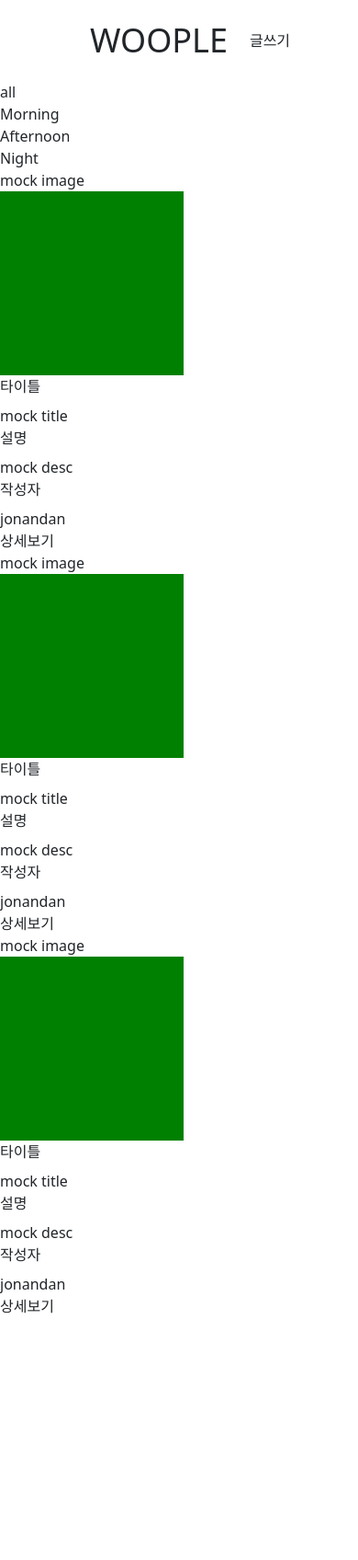
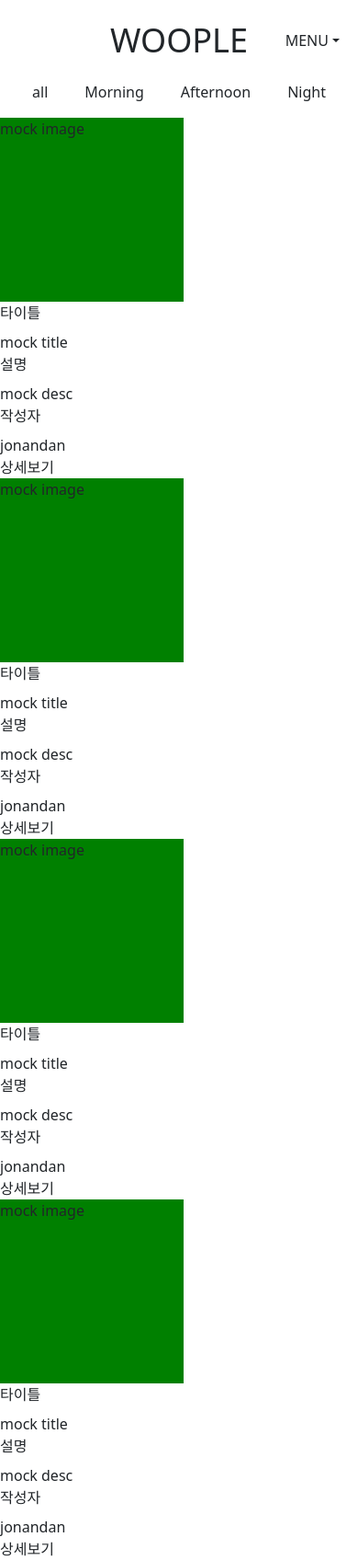
Before and after one commit to nathaneast/woople_front, a React (Create React App) app: page / in a window 390 px wide. Shown: the whole page at 92% size. Before the commit the page ends 1432 px from the top, so only its background shows below. Built offline with nearby package versions, Linux system fonts and the light colour scheme.

Commit message:
수정: 헤더, 메인 반응형 작업

```diff
--- a/src/component/Category.tsx
+++ b/src/component/Category.tsx
@@ -17,16 +17,14 @@ function Category ({ category, setCategory } : Props) {
   }, [category, setCategory]);
 
   return (
-    <section>
-      <nav>
-        <ul onClick={onClickCategory}>
+      <nav className="mb-3">
+        <ul onClick={onClickCategory} className="flex justify-center gap-x-10">
           <li data-name="all">all</li>
           <li data-name="morning">Morning</li>
           <li data-name="afternoon">Afternoon</li>
           <li data-name="night">Night</li>
         </ul>
       </nav>
-    </section>
   );
 };
 
--- a/src/component/Header.tsx
+++ b/src/component/Header.tsx
@@ -1,19 +1,31 @@
+import { NavDropdown } from 'react-bootstrap';
+
 interface Props {
-  toggleItemForm: any;
+  toggleItemForm: () => void;
 }
 
 const Header = ({ toggleItemForm }: Props) => {
   return (
-    <header className="flex justify-center items-center">
-      <div className="flex justify-center items-center">
-        <div>
-          <h1 className="p-4 text-4xl">WOOPLE</h1>
+    <>
+      <header className="flex justify-center items-center">
+        <div className="flex justify-center items-center">
+          <div>
+            <h1 className="p-4 text-4xl">WOOPLE</h1>
+          </div>
         </div>
-        <ul>
+
+        <NavDropdown
+          title="MENU"
+          id="collasible-nav-dropdown"
+          className="absolute right-1 md:hidden"
+        >
+          <NavDropdown.Item onClick={toggleItemForm}>글쓰기</NavDropdown.Item>
+        </NavDropdown>
+        <ul className="absolute right-3 hidden md:block">
           <li onClick={toggleItemForm}>글쓰기</li>
         </ul>
-      </div>
-    </header>
+      </header>
+    </>
   );
 };
 
--- a/src/component/ItemCard.tsx
+++ b/src/component/ItemCard.tsx
@@ -8,17 +8,26 @@ interface Props {
   onShowItemDetail: (contentsKey: number | null) => void;
 }
 
-function ItemCard({ index, title, author, desc, imagePath, redirectUrl, onShowItemDetail }: Props) {
+function ItemCard({
+  index,
+  title,
+  author,
+  desc,
+  imagePath,
+  redirectUrl,
+  onShowItemDetail,
+}: Props) {
   return (
-    <article>
-      <section>
-        mock image
+    <article className="flex justify-center flex-col">
+      <div>
         <div
           style={{ width: '200px', height: '200px', backgroundColor: 'green' }}
-        ></div>
-      </section>
+        >
+          mock image
+        </div>
+      </div>
 
-      <section>
+      <div>
         <div>
           <label>타이틀</label>
           <p>{title}</p>
@@ -31,13 +40,11 @@ function ItemCard({ index, title, author, desc, imagePath, redirectUrl, onShowIt
           <label>작성자</label>
           <p>{author}</p>
         </div>
-      </section>
+      </div>
 
-      <section>
-        <button onClick={() => onShowItemDetail(index)}>
-          상세보기
-        </button>
-      </section>
+      <div>
+        <button onClick={() => onShowItemDetail(index)}>상세보기</button>
+      </div>
     </article>
   );
 }
--- a/src/component/ItemForm.tsx
+++ b/src/component/ItemForm.tsx
@@ -40,7 +40,7 @@ function ItemForm({ show, onHide }: Props) {
     onHandleConfirmUrl();
   }, [onHandleConfirmUrl]);
 
-  const onCreateValidate = useCallback(() => {
+  const onValidateForm = useCallback(() => {
     const onErrorProcess = (message: string): string => {
       alert(message);
       return message;
@@ -62,14 +62,14 @@ function ItemForm({ show, onHide }: Props) {
   }, [isConfirmUrl, inputs]);
 
   const onCreateSubmit = useCallback(() => {
-    const resultErrorMessage: string = onCreateValidate();
+    const resultErrorMessage: string = onValidateForm();
 
     if (!resultErrorMessage) {
       console.log('onCreateSubmit fetch');
     }
 
     // TODO: onFetch 요청
-  }, [onCreateValidate])
+  }, [onValidateForm])
 
   return (
     <Modal show={show} onHide={onHide} animation={false}>
--- a/src/component/ItemList.tsx
+++ b/src/component/ItemList.tsx
@@ -43,6 +43,18 @@ const itemListMockData: any = [
     imagePath: 'imageUrl',
     desc: 'mock desc',
   },
+  {
+    key: 4,
+    // id: "jonadan@google.com",
+    author: 'jonandan',
+    date: '2021-09-09',
+    category: 'night',
+    // like: 13,
+    redirectUrl: 'https://www.naver.com',
+    title: 'mock title',
+    imagePath: 'imageUrl',
+    desc: 'mock desc',
+  },
 ];
 
 interface ItemProps {
@@ -63,7 +75,8 @@ interface Props {
 }
 
 function ItemList({ category, isShowItemForm, toggleItemForm }: Props) {
-  const contentsDetailDefault = useMemo(() => ({
+  const contentsDetailDefault = useMemo(
+    () => ({
       key: 0,
       author: '',
       date: '',
@@ -72,7 +85,9 @@ function ItemList({ category, isShowItemForm, toggleItemForm }: Props) {
       imagePath: '',
       desc: '',
       category: '',
-    }), []);
+    }),
+    [],
+  );
   const [contentsList, setContentsList] = useState([]);
   const [contentsDetail, setContentsDetail] = useState(contentsDetailDefault);
 
@@ -96,8 +111,11 @@ function ItemList({ category, isShowItemForm, toggleItemForm }: Props) {
     setContentsList(itemListMockData);
   }, [category]);
 
+  console.log({isShowItemForm})
+
   return (
-    <main>
+    <>
+      <main className="grid grid-cols-1 md:grid-cols-2 lg:grid-cols-4">
         {contentsList.length &&
           contentsList.map((item: ItemProps, index: number) => (
             <ItemCard
@@ -111,6 +129,7 @@ function ItemList({ category, isShowItemForm, toggleItemForm }: Props) {
               imagePath={item.imagePath}
             />
           ))}
+      </main>
 
       {isShowDetailModal && contentsDetail && (
         <ItemDetailCard
@@ -129,7 +148,7 @@ function ItemList({ category, isShowItemForm, toggleItemForm }: Props) {
       {isShowItemForm && (
         <ItemForm show={isShowItemForm} onHide={toggleItemForm} />
       )}
-    </main>
+    </>
   );
 }
 
--- a/src/page/Home.tsx
+++ b/src/page/Home.tsx
@@ -1,5 +1,4 @@
 import { useState } from 'react';
-
 import { useToggle } from '../hooks';
 
 import Category from '../component/Category';
@@ -12,7 +11,7 @@ function Home() {
 
   return (
     <>
-      <Header toggleItemForm={toggleItemForm} />
+      <Header toggleItemForm={toggleItemForm}  />
       <Category category={category} setCategory={setCategory} />
       <ItemList category={category} isShowItemForm={isShowItemForm} toggleItemForm={toggleItemForm} />
     </>
```
Lines whose indentation alone changed are shown as unchanged.
